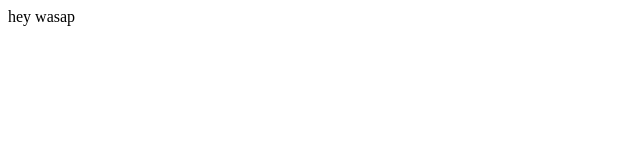
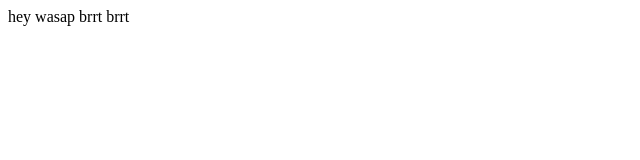
Before and after one commit to Seigen016/mid-year-project, a plain HTML site: page index.html in a window 1280 px wide. Shown: the full height of the page, 0-640 px from the left. Drawn offline with Linux system fonts and the light colour scheme.

Commit message:
line 10 brt

```diff
--- a/index.html
+++ b/index.html
@@ -7,6 +7,7 @@
 </head>
 <body>
     hey wasap
+    brrt brrt
 
 </body>
 </html>
```
